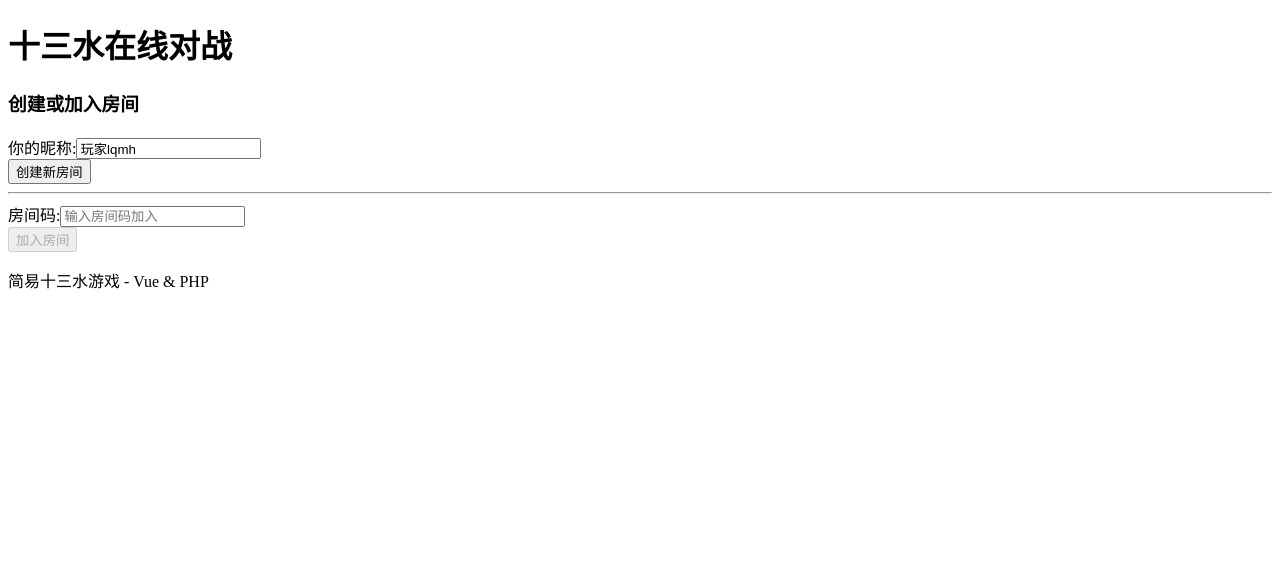
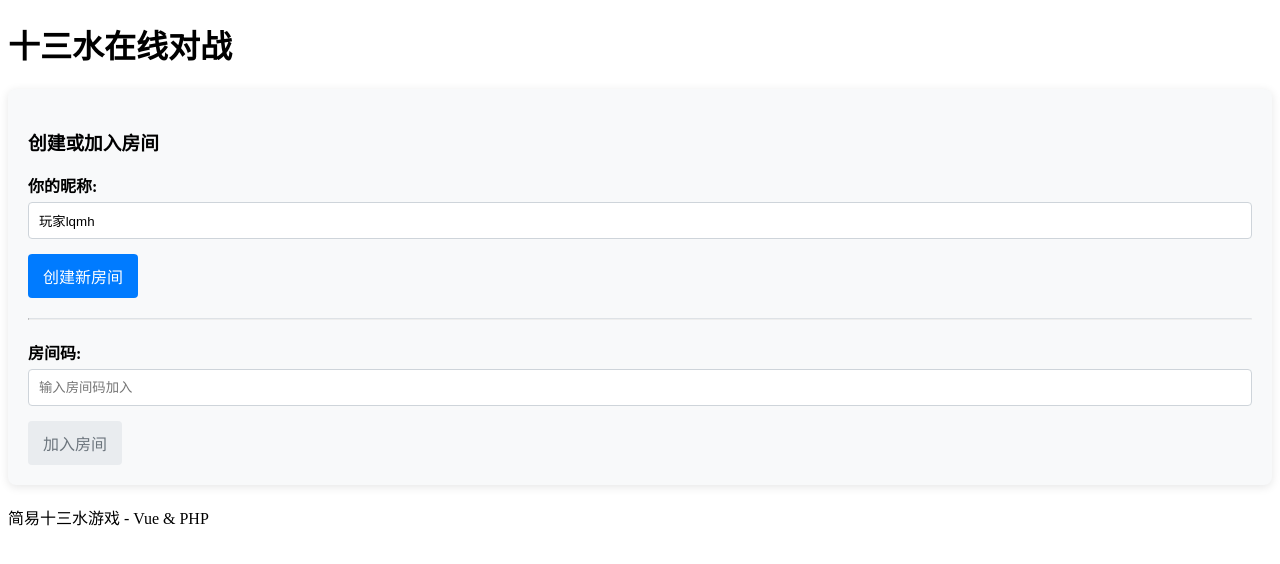
Before and after one commit to wen952555/sss, a Vue app in the folder frontend/: page / in a window 1280 px wide. Shown: the top 564 px of the page. Built offline with nearby package versions, Linux system fonts and the light colour scheme.

Commit message:
Update GameSetup.vue

```diff
--- a/frontend/src/components/GameSetup.vue
+++ b/frontend/src/components/GameSetup.vue
@@ -1,12 +1,12 @@
 <template>
   <div class="game-setup-panel">
-    <!-- ... (创建和加入表单部分与上一版相同) ... -->
     <div v-if="!gameStore.gameId">
       <h3>创建或加入房间</h3>
       <div class="form-group">
         <label for="playerName">你的昵称:</label>
         <input type="text" id="playerName" v-model="playerName" placeholder="例如：赌神阿三" />
       </div>
+      <!-- 创建房间按钮 -->
       <button @click="handleCreateGame" :disabled="gameStore.loading" class="btn-primary">创建新房间</button>
       <hr />
       <div class="form-group">
@@ -15,7 +15,6 @@
       </div>
       <button @click="handleJoinGame" :disabled="gameStore.loading || !gameCodeToJoin.trim()" class="btn-secondary">加入房间</button>
     </div>
-
 
     <div v-if="gameStore.gameId && gameStore.gameState?.status === 'waiting'">
       <h3>等待开始 - 房间码: <strong class="game-code">{{ gameStore.gameCode }}</strong></h3>
@@ -37,7 +36,6 @@
       >
         开始游戏 ({{ gameStore.players.length }}人)
       </button>
-      <!-- 新增：退出房间按钮 -->
       <button @click="handleLeaveGame" :disabled="gameStore.loading" class="btn-leave">
         退出房间
       </button>
@@ -48,32 +46,83 @@
 </template>
 
 <script setup>
-import { ref, onMounted, computed } from 'vue';
+import { ref, onMounted } from 'vue'; // Removed unused 'computed'
 import { useGameStore } from '../stores/gameStore';
 
 const gameStore = useGameStore();
 const gameCodeToJoin = ref('');
 const playerName = ref(localStorage.getItem('playerName') || `玩家${Math.random().toString(36).substring(2, 6)}`);
 
-async function handleCreateGame() { /* ... (与上一版相同) ... */ }
-async function handleJoinGame() { /* ... (与上一版相同) ... */ }
-async function triggerStartGame() { /* ... (与上一版相同) ... */ }
-
-// 修改：之前的 leaveGame 方法名与 store action 冲突，改为 handleLeaveGame
-async function handleLeaveGame() {
-    // console.log("GameSetup: Attempting to leave game...");
-    await gameStore.leaveGame();
-    // leaveGame action 内部会调用 clearGameData，这将使 v-if="!gameStore.gameId" 为真，切换回初始界面
+async function handleCreateGame() {
+  console.log("[GameSetup.vue] handleCreateGame called. Player name:", playerName.value); // DEBUG LOG
+  if (!playerName.value.trim()) {
+    alert('请输入你的昵称！');
+    return;
+  }
+  localStorage.setItem('playerName', playerName.value.trim());
+  await gameStore.createGame(); // 默认创建4人房
+  // 你可以传递一个参数来创建不同人数的房间，例如：await gameStore.createGame(2);
+  console.log("[GameSetup.vue] gameStore.createGame() finished. Game ID:", gameStore.gameId, "Error:", gameStore.error); // DEBUG LOG
 }
 
-onMounted(() => { /* ... (与上一版相同) ... */ });
+async function handleJoinGame() {
+  console.log("[GameSetup.vue] handleJoinGame called. Game code:", gameCodeToJoin.value, "Player name:", playerName.value); // DEBUG LOG
+  if (!gameCodeToJoin.value.trim()) {
+    alert('请输入房间码！');
+    return;
+  }
+  if (!playerName.value.trim()) {
+    alert('请输入你的昵称！');
+    return;
+  }
+  localStorage.setItem('playerName', playerName.value.trim());
+  await gameStore.joinGame(gameCodeToJoin.value.trim(), playerName.value.trim());
+  console.log("[GameSetup.vue] gameStore.joinGame() finished. Game ID:", gameStore.gameId, "Error:", gameStore.error); // DEBUG LOG
+}
+
+async function triggerStartGame() {
+    console.log("[GameSetup.vue] triggerStartGame called."); // DEBUG LOG
+    await gameStore.startGame();
+    console.log("[GameSetup.vue] gameStore.startGame() finished. Error:", gameStore.error); // DEBUG LOG
+}
+
+async function handleLeaveGame() {
+    console.log("[GameSetup.vue] handleLeaveGame called."); // DEBUG LOG
+    await gameStore.leaveGame();
+    console.log("[GameSetup.vue] gameStore.leaveGame() finished. Error:", gameStore.error); // DEBUG LOG
+}
+
+onMounted(() => {
+    console.log("[GameSetup.vue] onMounted. Current gameId:", gameStore.gameId, "Current gameState:", gameStore.gameState); // DEBUG LOG
+    if (gameStore.gameId && !gameStore.gameState) {
+        gameStore.tryRestoreSession();
+    } else if (!gameStore.gameId) {
+        gameStore.clearGameData();
+    }
+});
 </script>
 
 <style scoped>
-/* 样式保持不变，此处省略 */
-.game-setup-panel { /* ... */ }
-.form-group { /* ... */ }
-/* ... (其他样式) ... */
-.btn-leave { background-color: #dc3545; color: white; } /* 已有此样式 */
+/* 样式与上一版相同，此处省略 */
+.game-setup-panel { background-color: #f8f9fa; padding: 20px; border-radius: 8px; box-shadow: 0 2px 10px rgba(0,0,0,0.1); margin-bottom: 20px; }
+.form-group { margin-bottom: 15px; }
+.form-group label { display: block; margin-bottom: 5px; font-weight: bold; }
+.form-group input[type="text"] { width: calc(100% - 22px); padding: 10px; border: 1px solid #ced4da; border-radius: 4px; }
+button { padding: 10px 15px; border: none; border-radius: 4px; cursor: pointer; font-size: 1em; margin-right: 10px; transition: background-color 0.2s ease; }
+.btn-primary { background-color: #007bff; color: white; }
+.btn-primary:hover { background-color: #0056b3; }
+.btn-secondary { background-color: #6c757d; color: white; }
+.btn-secondary:hover { background-color: #545b62; }
+.btn-start-game { background-color: #28a745; color: white; }
+.btn-start-game:hover { background-color: #1e7e34; }
+.btn-leave { background-color: #dc3545; color: white; }
 .btn-leave:hover:not(:disabled) { background-color: #c82333; }
+button:disabled { background-color: #e9ecef; color: #6c757d; cursor: not-allowed; }
+hr { margin: 20px 0; border-top: 1px solid #dee2e6; }
+.game-code { font-family: monospace; background-color: #e9ecef; padding: 2px 6px; border-radius: 3px; color: #c82333; }
+.error-message, .loading-message { margin-top: 15px; padding: 10px; border-radius: 4px; }
+.error-message { background-color: #f8d7da; color: #721c24; border: 1px solid #f5c6cb;}
+.loading-message { background-color: #cce5ff; color: #004085; border: 1px solid #b8daff;}
+ul { padding-left: 20px; }
+li { margin-bottom: 5px; }
 </style>
```
